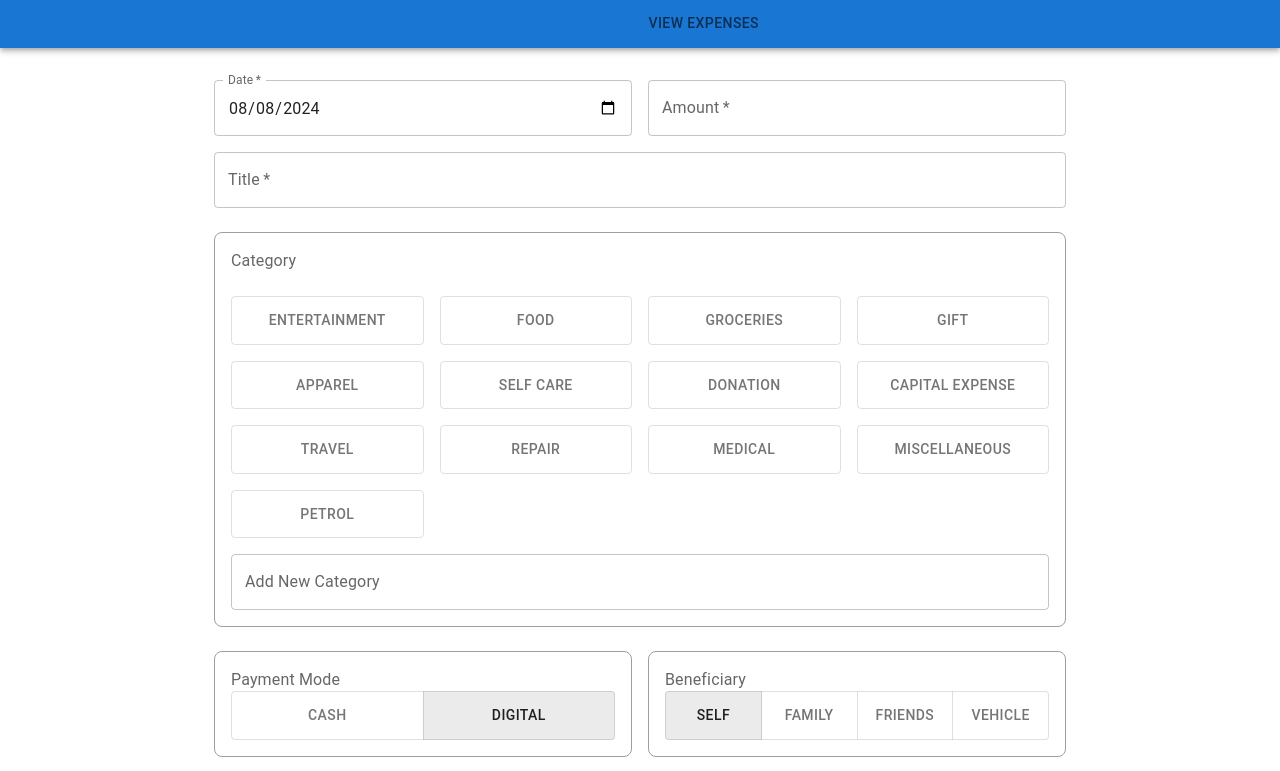
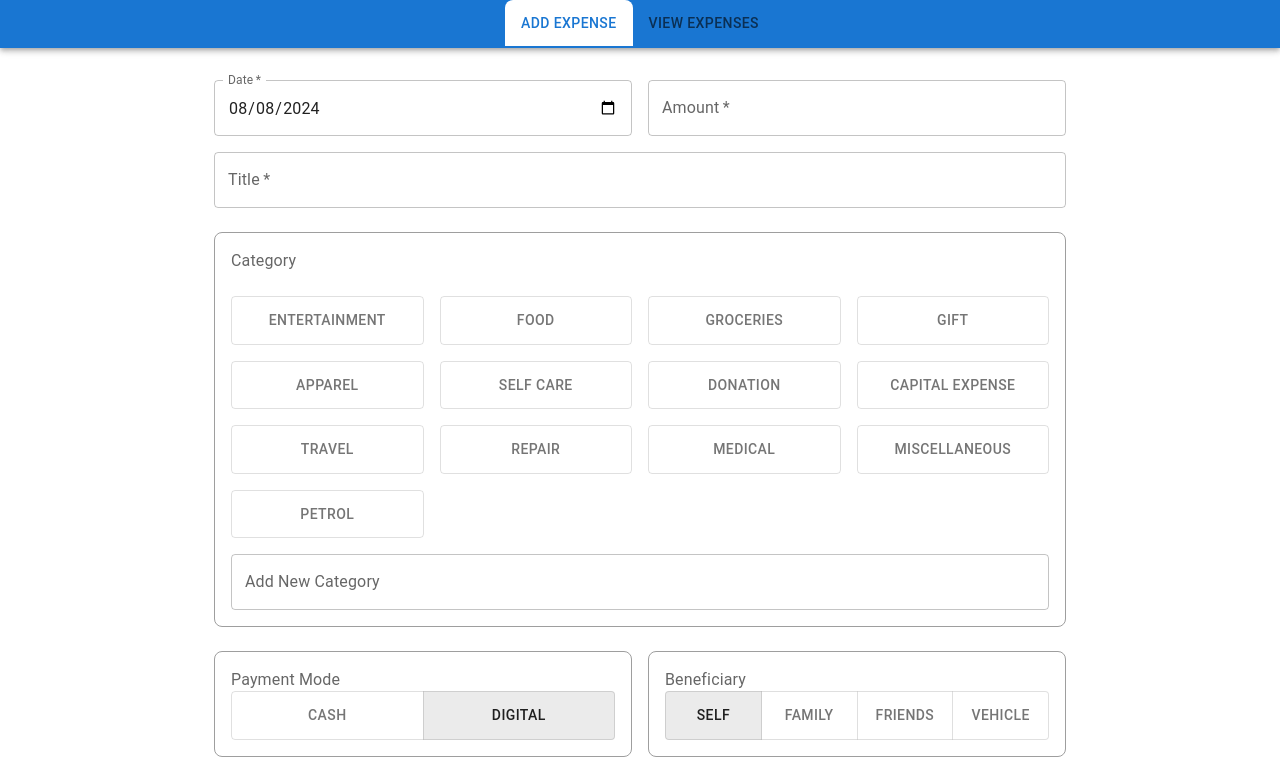
Before and after one commit to ishu9bansal/kharcha-v2, a React (Create React App) app: page / in a window 1280 px wide. Shown: the top 771 px of the page. Built offline with nearby package versions, Linux system fonts and the light colour scheme.

Commit message:
Fix ui issue

```diff
--- a/src/App.tsx
+++ b/src/App.tsx
@@ -1,6 +1,6 @@
 // src/App.tsx
 import React from 'react';
-import { BrowserRouter as Router, Route, Routes, Link } from 'react-router-dom';
+import { BrowserRouter as Router, Route, Routes, Link, useLocation } from 'react-router-dom';
 import { AppBar, Tabs, Tab, Container } from '@mui/material';
 import ExpenseFormPage from './pages/ExpenseFormPage';
 import ExpenseListPage from './pages/ExpenseListPage';
@@ -16,9 +16,31 @@ function App() {
     <Router>
       <AppBar position="static">
         <Container>
-          <Tabs value={value} onChange={handleChange} centered>
-            <Tab label="Add Expense" component={Link} to="/" />
-            <Tab label="View Expenses" component={Link} to="/expenses" />
+        <Tabs value={value} onChange={handleChange} centered>
+            <Tab
+              label="Add Expense"
+              component={Link}
+              to="/"
+              sx={{
+                '&.Mui-selected': {
+                  backgroundColor: '#fff',
+                  color: '#1976d2',
+                  borderRadius: '8px 8px 0 0',
+                },
+              }}
+            />
+            <Tab
+              label="View Expenses"
+              component={Link}
+              to="/expenses"
+              sx={{
+                '&.Mui-selected': {
+                  backgroundColor: '#fff',
+                  color: '#1976d2',
+                  borderRadius: '8px 8px 0 0',
+                },
+              }}
+            />
           </Tabs>
         </Container>
       </AppBar>
```
